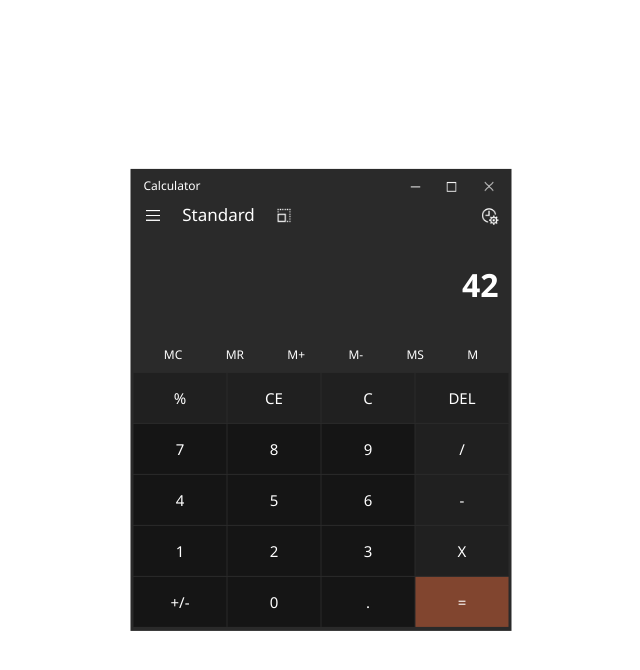
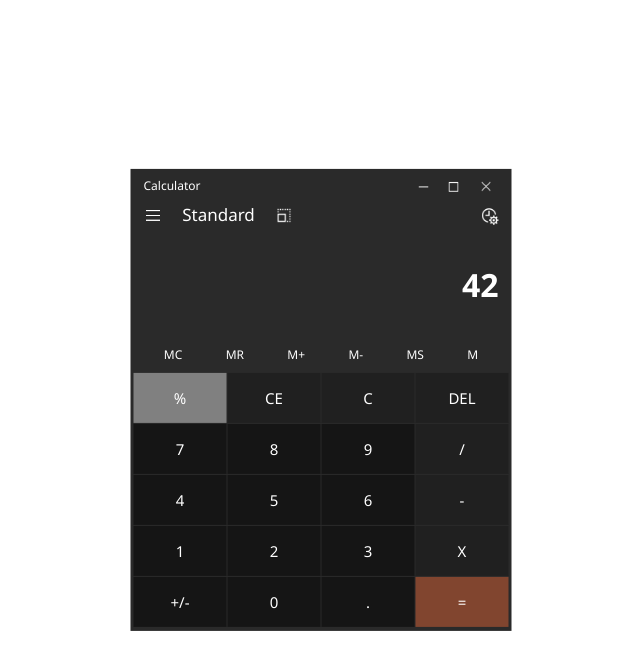
Before and after one commit to lrvaka/css-practice-03, a plain HTML site: page index.html in a window 1280 px wide. In both pictures the pointer is over the element 499 px from the left and 398 px from the top of the page. Shown: the whole page, without its empty margins (319-959 px from the left). Drawn offline with Linux system fonts and the light colour scheme.

Commit message:
add hover effects

```diff
--- a/main.css
+++ b/main.css
@@ -31,6 +31,10 @@ h2 {
     font-size:15px;
 }
 
+.button:hover {
+    background-color: lightgray;
+}
+
 .calc-app {
     position: absolute;
     top: 50%;
@@ -52,8 +56,13 @@ h2 {
     width: 90px;
 }
 
-.nav img {
+.nav div {
+    width: 90px;
+    padding-left: 8px;
+}
 
+.nav div:hover {
+    background-color: white;
 }
 
 .nav img[alt="exit"] {
@@ -115,6 +124,14 @@ h2 {
     background-color: #202020;
 }
 
+.percent:hover, .ce:hover, .c:hover, .delete:hover, .divide:hover, .minus:hover, .times:hover {
+    background-color: grey;
+}
+
 .equal {
     background-color: #81452F;
 }
+
+.equal:hover {
+    background-color:grey;
+}
```
